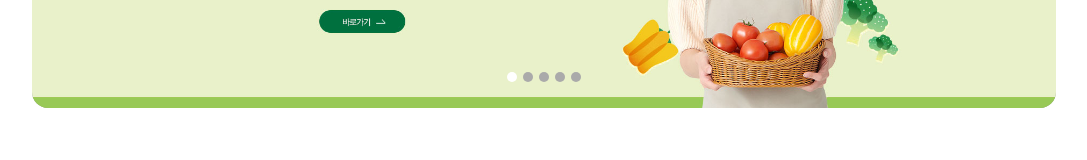
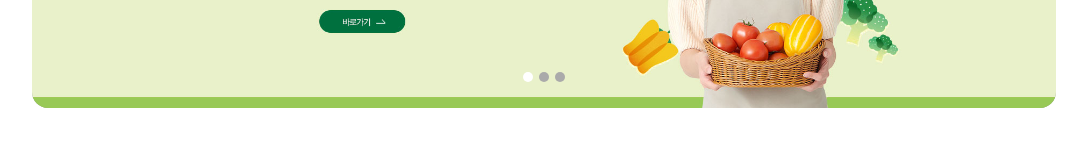
Before and after one commit to ehy0414/React-ReFruit, a React (Create React App) app: page / in a window 1280 px wide. Shown: the part 351-511 px from the top of the page, without its empty margins (96-1183 px from the left). Built offline with nearby package versions, Linux system fonts and the light colour scheme; data requests are answered from the project's data file; a web font is replaced by a local one.

Commit message:
:art: design: 배너이미지 추가

```diff
--- a/db.json
+++ b/db.json
@@ -56,7 +56,7 @@
       "productImage": "/images/logo192.png"
     },
     {
-      "id": "1745892516790",
+      "id": "1746498861671",
       "userId": "1744968463586",
       "productId": "1",
       "title": "HAVIT HV-G92 Gamepad",
@@ -117,6 +117,19 @@
       "address": "ㅇㅇ",
       "detailAddress": "ㅇㅇㅇ",
       "phone": "01022333333"
+    },
+    {
+      "id": "1746497755851",
+      "fruitId": "1",
+      "cnt": 2,
+      "price": "120",
+      "userId": "1744968463586",
+      "userName": "test",
+      "userEmail": "test1@gmail.com",
+      "orderName": "d",
+      "address": "d",
+      "detailAddress": "d",
+      "phone": "d"
     }
   ]
 }
--- a/src/modules/homePage/header/PromotionalBanner.jsx
+++ b/src/modules/homePage/header/PromotionalBanner.jsx
@@ -9,10 +9,11 @@ import {
 } from "./BannerComponents";
 import image1 from "./assets/image1.png";
 import image2 from "./assets/image2.png";
+import image3 from "./assets/image3.png";
 
 const banners = [
   {
-    title: "어디 농산물가게",
+    title: "1번째 농산물가게",
     image: `${image1}`,
     link: "/store-1",
   },
@@ -23,19 +24,19 @@ const banners = [
   },
   {
     title: "3번째 농산물가게",
-    image: "https://cdn.builder.io/api/v1/image/assets/TEMP/sample3",
+    image: `${image3}`,
     link: "/store-3",
   },
-  {
-    title: "4번째 농산물가게",
-    image: "https://cdn.builder.io/api/v1/image/assets/TEMP/sample4",
-    link: "/store-4",
-  },
-  {
-    title: "5번째 농산물가게",
-    image: "https://cdn.builder.io/api/v1/image/assets/TEMP/sample5",
-    link: "/store-5",
-  },
+  // {
+  //   title: "4번째 농산물가게",
+  //   image: "https://cdn.builder.io/api/v1/image/assets/TEMP/sample4",
+  //   link: "/store-4",
+  // },
+  // {
+  //   title: "5번째 농산물가게",
+  //   image: "https://cdn.builder.io/api/v1/image/assets/TEMP/sample5",
+  //   link: "/store-5",
+  // },
 ];
 
 const PromotionalBanner = () => {
```
Also changed, not shown: 1 other file (tests, documents, lock files or other folders).
